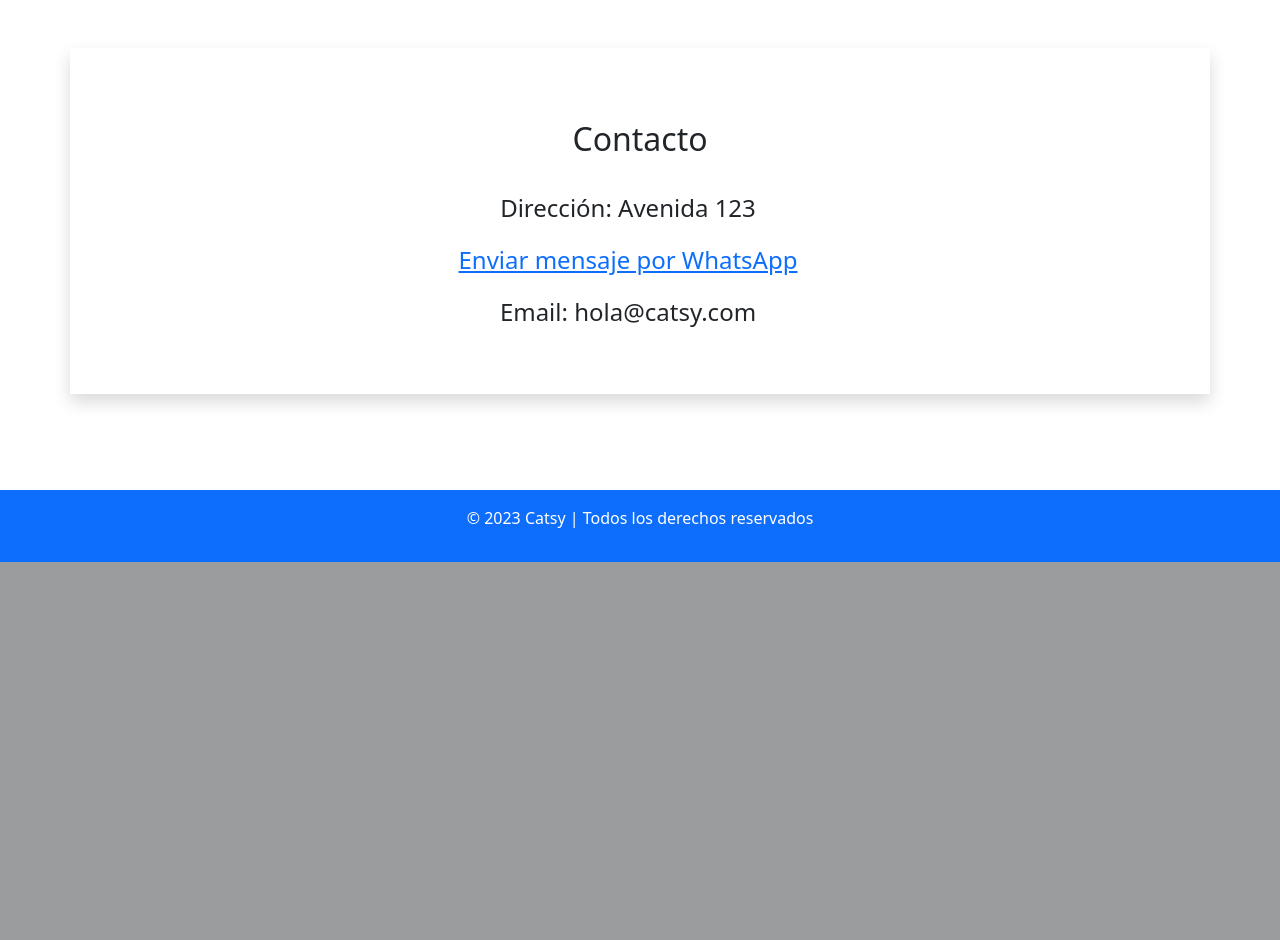
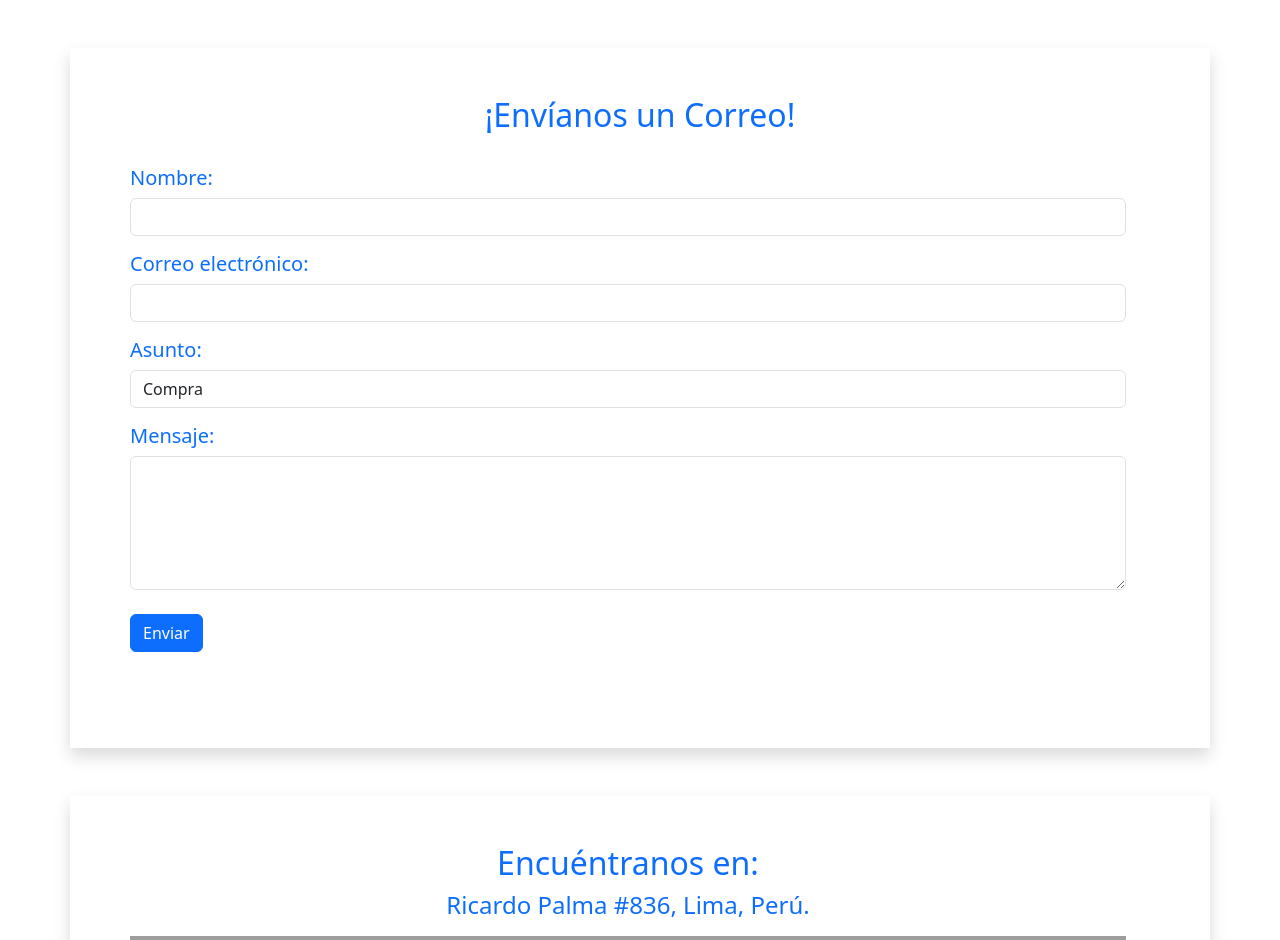
Before and after one commit to manyarif/proyecto_catsy, a Django app: page /contact in a window 1280 px wide. Shown: the part 1066-2006 px from the top of the page. Before the commit the page ends 1628 px from the top, so only its background shows below. Run offline with Django 4.2, Linux system fonts and the light colour scheme; some libraries are stand-ins or nearby versions; some web fonts are replaced; grey boxes are pictures that could not be loaded.

Commit message:
Agregue boton flotante con enlace a Whatsapp (funcionando), mapa de ubicacion con api de Google (funcionando) y formu lario para el sistema de mensajes (falta conectar).

```diff
--- a/catsy/app/templates/app/contact.html
+++ b/catsy/app/templates/app/contact.html
@@ -47,15 +47,101 @@
 
 {% block content %}
 
+<!-- SISTEMA DE MENSAJES (FALTA CONECTAR) -->
 <div class="container my-5 shadow p-5">
-    <br>
-    <h2 class="text-center">Contacto</h2>
+    <h2 class="text-center text-primary">¡Envíanos un Correo!</h2>
     <br>
     <div class="row container">
-        <p class="fs-4 text-center"> Dirección: Avenida 123</p>
-        <p class="fs-4 text-center"> <a href="https://api.whatsapp.com/send?phone=56976206891">Enviar mensaje por WhatsApp</a></p>
-        <p class="fs-4 text-center"> Email: hola@catsy.com</p>
+        <form method="post">
+            {% csrf_token %}
+            <div class="form-group">
+                <label class="text-primary" for="name"><h5>Nombre:</h5></label>
+                <input type="text" class="form-control" id="name" name="name" required>
+            </div>
+            <div class="form-group">
+                <label class="text-primary" for="email" style="margin-top: 1rem;"><h5>Correo electrónico:</h5></label>
+                <input type="email" class="form-control" id="email" name="email" required>
+            </div>
+            <div class="form-group">
+                <label class="text-primary" for="subject" style="margin-top: 1rem;"><h5>Asunto:</h5></label>
+                <select class="form-control" id="subject" name="subject" required>
+                    <option value="compra">Compra</option>
+                    <option value="soy proveedor">Soy proveedor</option>
+                    <option value="sugerencia">Sugerencia</option>
+                    <option value="reclamo">Reclamo</option>
+                    <option value="felicitaciones">Felicitaciones</option>
+                    <option value="otro asunto">Otro asunto</option>
+                </select>
+            </div>
+            <div class="form-group">
+                <label class="text-primary" for="message" style="margin-top: 1rem;"><h5>Mensaje:</h5></label>
+                <textarea class="form-control" id="message" name="message" rows="5" required></textarea>
+            </div>
+            <button type="submit" class="btn btn-primary mt-4 mb-5">Enviar</button>
+        </form>
     </div>
+</div>
+
+<!-- MAPA DE GEORREFERENCIA -->
+<div class="container my-5 shadow p-5">
+    <div class="row container">
+        <style>
+            #map {
+                height: 400px;
+                width: 100%;
+            }
+        </style>
+        <h2 class="text-center text-primary">Encuéntranos en:</h2>
+        <h4 class="text-center text-primary mb-3">Ricardo Palma #836, Lima, Perú.</h4>
+        <div id="map"></div>
+        <script>
+            function initMap() {
+                var location = { lat: -12.121854, lng: -77.021778 };
+                var map = new google.maps.Map(document.getElementById('map'), {
+                    zoom: 15,
+                    center: location
+                });
+                var marker = new google.maps.Marker({
+                    position: location,
+                    map: map,
+                    title: 'Ricardo Palma #836, Lima, Perú'
+                });
+            }
+        </script>
+        <script async defer src="https://maps.googleapis.com/maps/api/js?key=AIzaSyBZj2S0Oq92RdX8zKn7VovGSo34RrM6b70&callback=initMap"></script>
+    </div>
+</div>
+
+<!-- BOTÓN FLOTANTE DE WHATSAPP -->
+    <style>
+        .whatsapp-button {
+            position: fixed;
+            bottom: 20px;
+            right: 20px;
+            z-index: 9999;
+            background-color: green;
+            color: white;
+            padding: 15px;
+            border-radius: 50%;
+            font-size: 24px;
+            text-align: center;
+            cursor: pointer;
+        }
+    </style>
+        <a href="https://api.whatsapp.com/send?phone=56976206891" target="_blank" class="whatsapp-button">
+            <i class="fab fa-whatsapp"></i>
+        </a>
+        <link rel="stylesheet" href="https://cdnjs.cloudflare.com/ajax/libs/font-awesome/5.15.3/css/all.min.css">
+        <script>
+            window.onscroll = function () { scrollFunction() };
+            function scrollFunction() {
+                if (document.body.scrollTop > 20 || document.documentElement.scrollTop > 20) {
+                    document.querySelector('.whatsapp-button').style.display = "block";
+                } else {
+                    document.querySelector('.whatsapp-button').style.display = "none";
+                }
+            }
+        </script>
 </div>
 
 <br><br>
```
